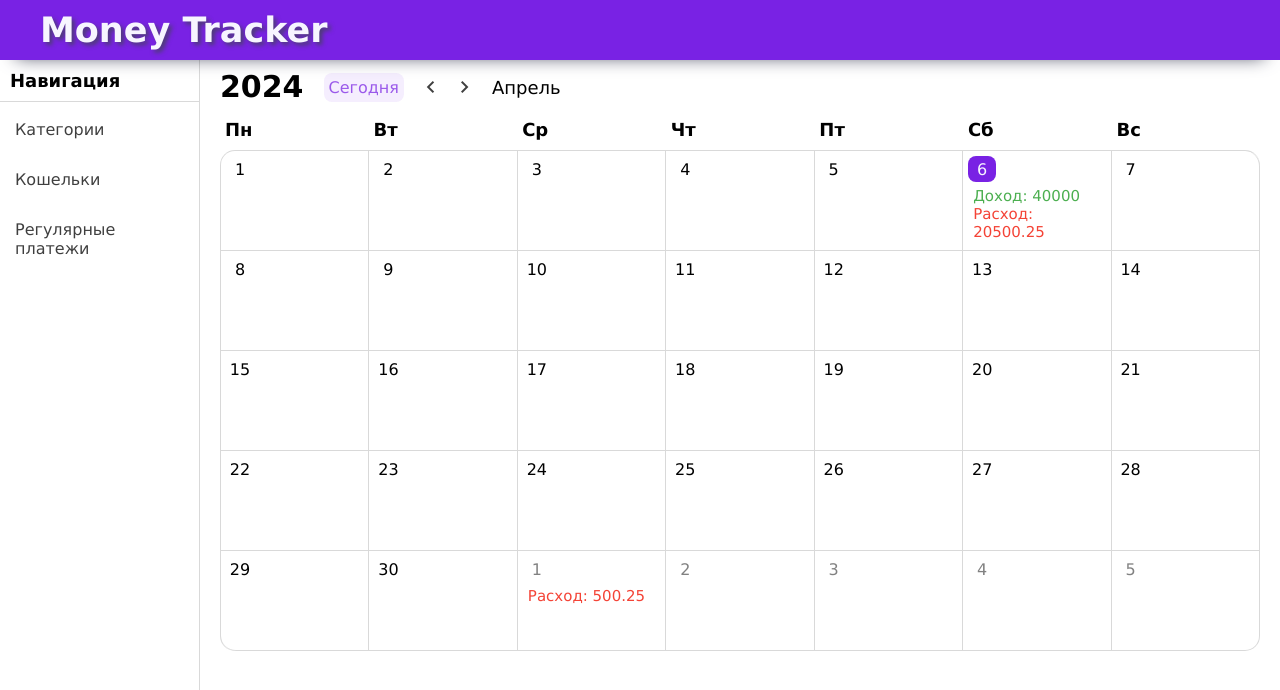
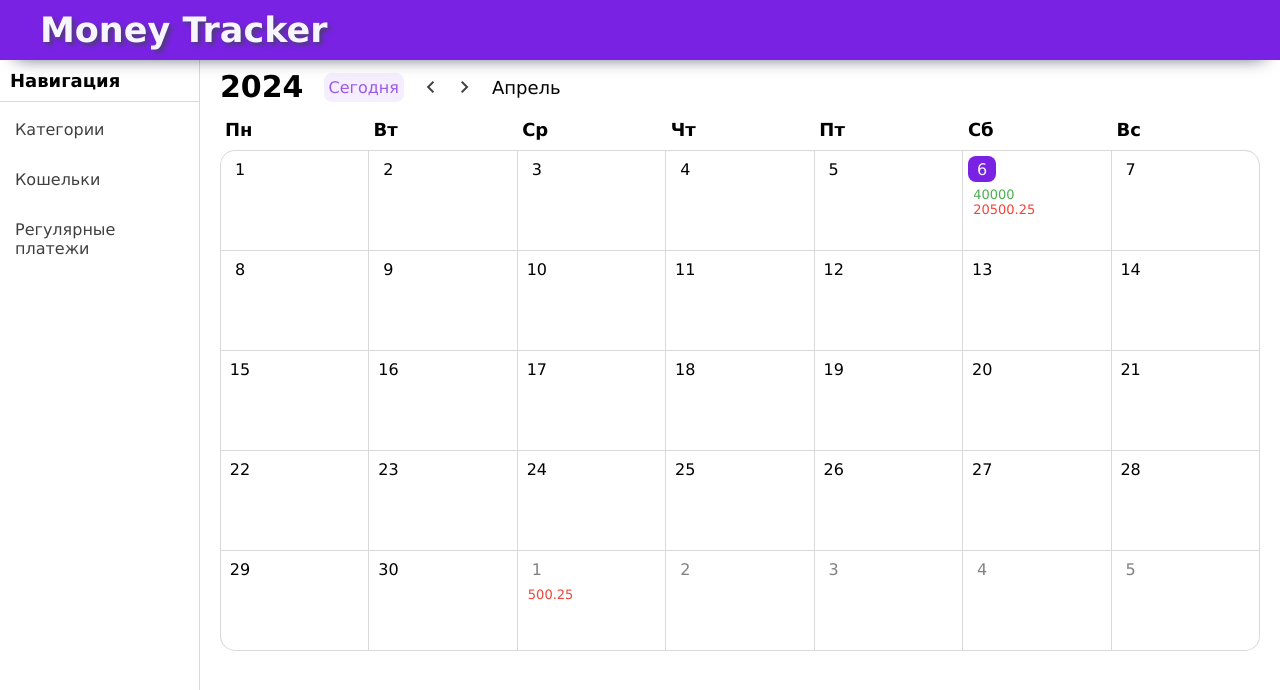
Before and after one commit to IvanDakukin/money-tracker, a Vue app: page / in a window 1280 px wide. Shown: the top 690 px of the page. Built offline with nearby package versions, Linux system fonts and the light colour scheme.

Commit message:
Изменил формат отображения транзакций

```diff
--- a/src/components/CalendarCell.vue
+++ b/src/components/CalendarCell.vue
@@ -9,8 +9,8 @@
       </div>
     </div>
     <div class="cell__transactions">
-      <div class="income" v-if="sumIncome">Доход: {{ sumIncome }}</div>
-      <div class="expences" v-if="sumExpences">Расход: {{ sumExpences }}</div>
+      <div class="income" v-if="sumIncome">{{ sumIncome }}</div>
+      <div class="expences" v-if="sumExpences">{{ sumExpences }}</div>
     </div>
   </div>
 </template>
@@ -95,7 +95,7 @@ export default {
 }
 .income,
 .expences {
-  font-size: 15px;
+  font-size: 13px;
   padding-left: 5px;
 }
 .income {
```
